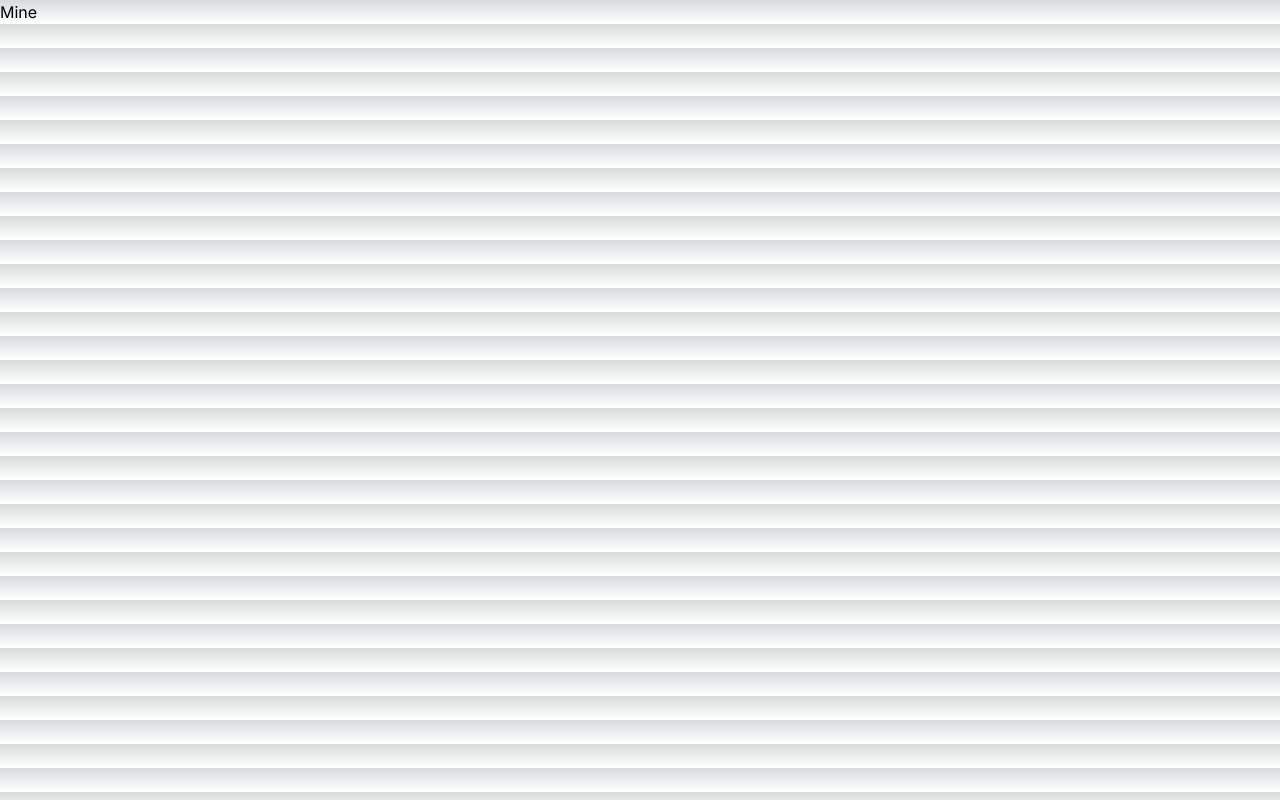
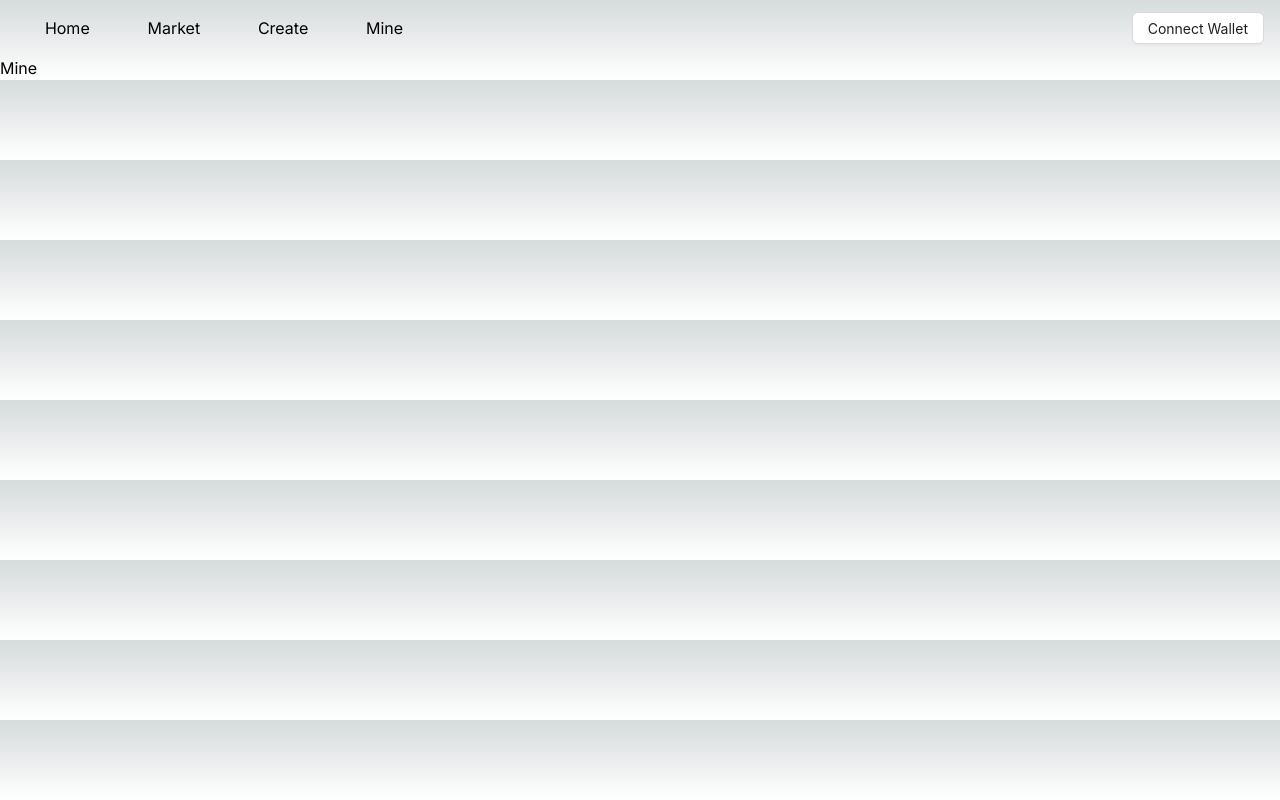
Before and after one commit to actopas/nft-market, a Next.js app in the folder client/: page /mine in a window 1280 px wide. Built offline with nearby package versions, Linux system fonts and the light colour scheme; no server answers.

Commit message:
update: pages

```diff
--- a/client/src/app/create/page.tsx
+++ b/client/src/app/create/page.tsx
@@ -3,12 +3,19 @@
  * @Author: actopas <fishmooger@gmail.com>
  * @Date: 2024-08-18 02:11:23
  * @LastEditors: actopas
- * @LastEditTime: 2024-08-18 02:13:47
+ * @LastEditTime: 2024-08-18 16:04:27
  */
+
 import React from "react";
+import Header from "@/components/Header";
 
 const Create: React.FC = () => {
-  return <>Create</>;
+  return (
+    <div>
+      <Header />
+      Create
+    </div>
+  );
 };
 
 export default Create;
--- a/client/src/app/market/page.tsx
+++ b/client/src/app/market/page.tsx
@@ -3,12 +3,18 @@
  * @Author: actopas <fishmooger@gmail.com>
  * @Date: 2024-08-18 02:11:23
  * @LastEditors: actopas
- * @LastEditTime: 2024-08-18 02:13:21
+ * @LastEditTime: 2024-08-18 16:04:51
  */
 import React from "react";
+import Header from "@/components/Header";
 
 const Market: React.FC = () => {
-  return <>Market</>;
+  return (
+    <div>
+      <Header />
+      Market
+    </div>
+  );
 };
 
 export default Market;
--- a/client/src/app/mine/page.tsx
+++ b/client/src/app/mine/page.tsx
@@ -3,12 +3,18 @@
  * @Author: actopas <fishmooger@gmail.com>
  * @Date: 2024-08-18 02:11:23
  * @LastEditors: actopas
- * @LastEditTime: 2024-08-18 02:13:36
+ * @LastEditTime: 2024-08-18 16:05:07
  */
 import React from "react";
+import Header from "@/components/Header";
 
 const Mine: React.FC = () => {
-  return <>Mine</>;
+  return (
+    <div>
+      <Header />
+      Mine
+    </div>
+  );
 };
 
 export default Mine;
--- a/client/src/app/page.tsx
+++ b/client/src/app/page.tsx
@@ -1,105 +1,11 @@
-"use client";
-
-import React, { useState, useEffect } from "react";
-import { useRouter } from "next/router";
-
-import { Button, Dropdown, notification } from "antd";
-import Web3 from "web3";
-
-type NotificationType = "success" | "info" | "warning" | "error";
+import React from "react";
+import dynamic from "next/dynamic";
+import Header from "@/components/Header";
 
 const Home: React.FC = () => {
-  const [isMounted, setIsMounted] = useState(false);
-  const router = useRouter();
-  const [account, setAccount] = useState<string>("");
-  const [api, contextHolder] = notification.useNotification();
-  const linkMetaMask = async () => {
-    // 检查 MetaMask 是否已安装
-    if (window.ethereum) {
-      window.web3 = new Web3(window.ethereum);
-      try {
-        // 请求用户连接 MetaMask
-        const accounts = await window.ethereum.request({
-          method: "eth_requestAccounts",
-        });
-        const account = accounts[0];
-        // 保存地址并更新UI
-        setAccount(account);
-        localStorage.setItem("userAddress", account);
-      } catch (error) {
-        openNotification("error", "User denied account access", error);
-        console.error(error, "User denied account access");
-      }
-    } else if (window.web3) {
-      window.web3 = new Web3(window.web3.currentProvider);
-    } else {
-      console.log(
-        "Non-Ethereum browser detected. You should consider trying MetaMask!"
-      );
-    }
-  };
-  const shortenAddress = (address: any, length = 4) => {
-    if (!address) return "";
-    const start = address.substring(0, length + 2); // 加2是因为包括 "0x"
-    const end = address.substring(address.length - length);
-    return `${start}...${end}`;
-  };
-  const disconnectAccount = () => {
-    setAccount("");
-    localStorage.removeItem("userAccount");
-  };
-  const openNotification = (
-    type: NotificationType,
-    message: string,
-    description: any
-  ) => {
-    api[type]({
-      message,
-      description,
-    });
-  };
-  const handleTo = (path: string) => {
-    router.replace(path);
-  };
-  useEffect(() => {
-    fetch("/api/data")
-      .then((response) => response.json())
-      .then((data) => console.log(data));
-  }, []);
-  useEffect(() => {
-    setIsMounted(true);
-  }, []);
-
-  if (!isMounted) {
-    return null; // 或者显示一个加载指示器，防止在未挂载时渲染
-  }
   return (
     <div>
-      <div className="w-screen h-14 flex justify-between items-center pl-4 pr-4">
-        {contextHolder}
-        <div className="w-1/3 flex justify-around">
-          <span onClick={handleTo("/")}>Home</span>
-          <span onClick={handleTo("/market")}>Market</span>
-          <span onClick={handleTo("/create")}>Create</span>
-          <span onClick={handleTo("/mine")}>Mine</span>
-        </div>
-        {!account ? (
-          <Button className="" onClick={linkMetaMask}>
-            Connect Wallet
-          </Button>
-        ) : (
-          <div>
-            <span>Connect as </span>
-            <Dropdown
-              overlay={<Button onClick={disconnectAccount}>Disconnect</Button>}
-              placement="bottom"
-              arrow
-            >
-              <Button>{shortenAddress(account)}</Button>
-            </Dropdown>
-          </div>
-        )}
-      </div>
+      <Header />
     </div>
   );
 };
--- /dev/null
+++ b/client/src/components/Header.tsx
@@ -0,0 +1,114 @@
+/*
+ * @Describle:
+ * @Author: actopas <fishmooger@gmail.com>
+ * @Date: 2024-08-18 15:45:56
+ * @LastEditors: actopas
+ * @LastEditTime: 2024-08-18 15:57:16
+ */
+"use client";
+
+import React, { useState, useEffect } from "react";
+import { useRouter } from "next/navigation";
+
+import { Button, Dropdown, notification } from "antd";
+import Web3 from "web3";
+
+type NotificationType = "success" | "info" | "warning" | "error";
+
+const Header: React.FC = () => {
+  const [isMounted, setIsMounted] = useState(false);
+  const router = useRouter();
+  const [account, setAccount] = useState<string>("");
+  const [api, contextHolder] = notification.useNotification();
+  const linkMetaMask = async () => {
+    // 检查 MetaMask 是否已安装
+    if (window.ethereum) {
+      window.web3 = new Web3(window.ethereum);
+      try {
+        // 请求用户连接 MetaMask
+        const accounts = await window.ethereum.request({
+          method: "eth_requestAccounts",
+        });
+        const account = accounts[0];
+        // 保存地址并更新UI
+        setAccount(account);
+        localStorage.setItem("userAddress", account);
+      } catch (error) {
+        openNotification("error", "User denied account access", error);
+        console.error(error, "User denied account access");
+      }
+    } else if (window.web3) {
+      window.web3 = new Web3(window.web3.currentProvider);
+    } else {
+      console.log(
+        "Non-Ethereum browser detected. You should consider trying MetaMask!"
+      );
+    }
+  };
+  const shortenAddress = (address: any, length = 4) => {
+    if (!address) return "";
+    const start = address.substring(0, length + 2); // 加2是因为包括 "0x"
+    const end = address.substring(address.length - length);
+    return `${start}...${end}`;
+  };
+  const disconnectAccount = () => {
+    setAccount("");
+    localStorage.removeItem("userAccount");
+  };
+  const openNotification = (
+    type: NotificationType,
+    message: string,
+    description: any
+  ) => {
+    api[type]({
+      message,
+      description,
+    });
+  };
+  const handleTo = (path: string) => {
+    router.push(path);
+  };
+  useEffect(() => {
+    fetch("/api/data")
+      .then((response) => response.json())
+      .then((data) => console.log(data));
+  }, []);
+  useEffect(() => {
+    setIsMounted(true);
+  }, []);
+
+  if (!isMounted) {
+    return null; // 或者显示一个加载指示器，防止在未挂载时渲染
+  }
+  return (
+    <div>
+      <div className="w-screen h-14 flex justify-between items-center pl-4 pr-4">
+        {contextHolder}
+        <div className="w-1/3 flex justify-around">
+          <span onClick={() => handleTo("/")}>Home</span>
+          <span onClick={() => handleTo("/market")}>Market</span>
+          <span onClick={() => handleTo("/create")}>Create</span>
+          <span onClick={() => handleTo("/mine")}>Mine</span>
+        </div>
+        {!account ? (
+          <Button className="" onClick={linkMetaMask}>
+            Connect Wallet
+          </Button>
+        ) : (
+          <div>
+            <span>Connect as </span>
+            <Dropdown
+              overlay={<Button onClick={disconnectAccount}>Disconnect</Button>}
+              placement="bottom"
+              arrow
+            >
+              <Button>{shortenAddress(account)}</Button>
+            </Dropdown>
+          </div>
+        )}
+      </div>
+    </div>
+  );
+};
+
+export default Header;
```
Also changed, not shown: 1 other file (tests, documents, lock files or other folders).
